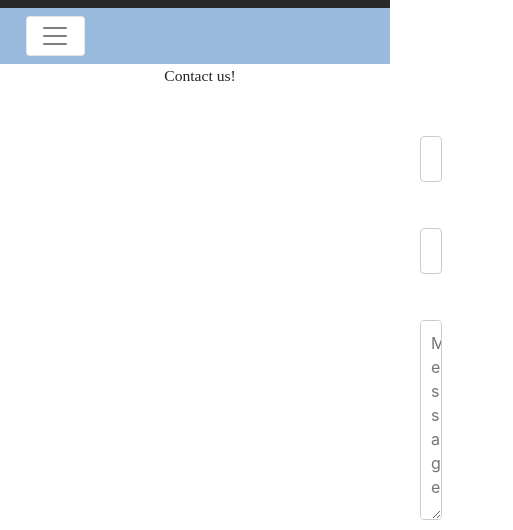
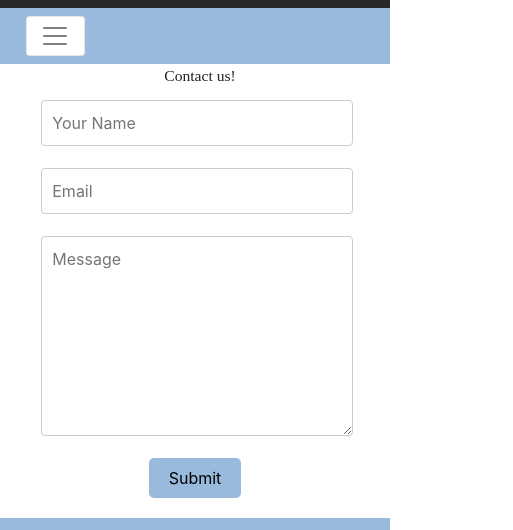
Before and after one commit to jtse321/UNCGameDev.github.io, a plain HTML site: page Contact/contact-us.html in a window 390 px wide. Shown: the part 63-593 px from the top of the page, 513 px wide, since content can reach past the window. Drawn offline with nearby package versions, Linux system fonts and the light colour scheme; files whose address does not match are found by name; a web font is replaced by a local one.

Commit message:
Merged Contacts and Projects

```diff
--- a/Contact/contact-us.html
+++ b/Contact/contact-us.html
@@ -95,7 +95,7 @@
             </div>
             <div class="button">
                 <p>Join our Discord!</p>
-                    <button>
+                <button onclick="location.href='https://discord.gg/bMHxVPk';"">
                     <img src="images/Discord-Logo+Wordmark-Color.png" class="front">
                     <img src="images/Discord-Logo+Wordmark-White.png" class="back">
                 </button>
--- a/Contact/contact.css
+++ b/Contact/contact.css
@@ -18,6 +18,7 @@ h1 {
     position: relative;
     font-size: 4vw;
 }
+
 
 .headerr {
     background-color: rgb(41, 41, 41);
@@ -173,8 +174,11 @@ button:hover {
 }
 
 .container-contact {
-    margin-left: 420px;
-    margin-top: 20px;
+    margin:auto;
+    width:100%;
+    display: inline-block;
+    text-align: center;
+
 }
 
 input[type=text], select, textarea {
@@ -200,3 +204,18 @@ input[type=text], select, textarea {
     background-color: rgb(131, 159, 189);
     color: white;
   }
+
+
+  @media only screen and (max-width: 479px) {
+    input[type=text], select, textarea {
+        width: 80%;
+        padding: 10px;
+        border: 1px solid #ccc;
+        border-radius: 4px;
+        box-sizing: border-box;
+        margin-top: 6px;
+        margin-bottom: 16px;
+      }
+
+
+  }
--- a/Projects/Projects.css
+++ b/Projects/Projects.css
@@ -235,7 +235,7 @@ button:hover {
         border-radius: 8px;
         text-align: center;
 
-        margin-left: 22vh;
+        margin-left: 33vw;
         font-size:1.5vw;
       }
 
```
Also changed, not shown: Contact/images/Discord-Logo+Wordmark-Color.png (added), Contact/images/Discord-Logo+Wordmark-White.png (added), Contact/images/UNC_Game_Dev_Logo.1.png (added), 3 other files. Lines whose indentation alone changed are shown as unchanged.
